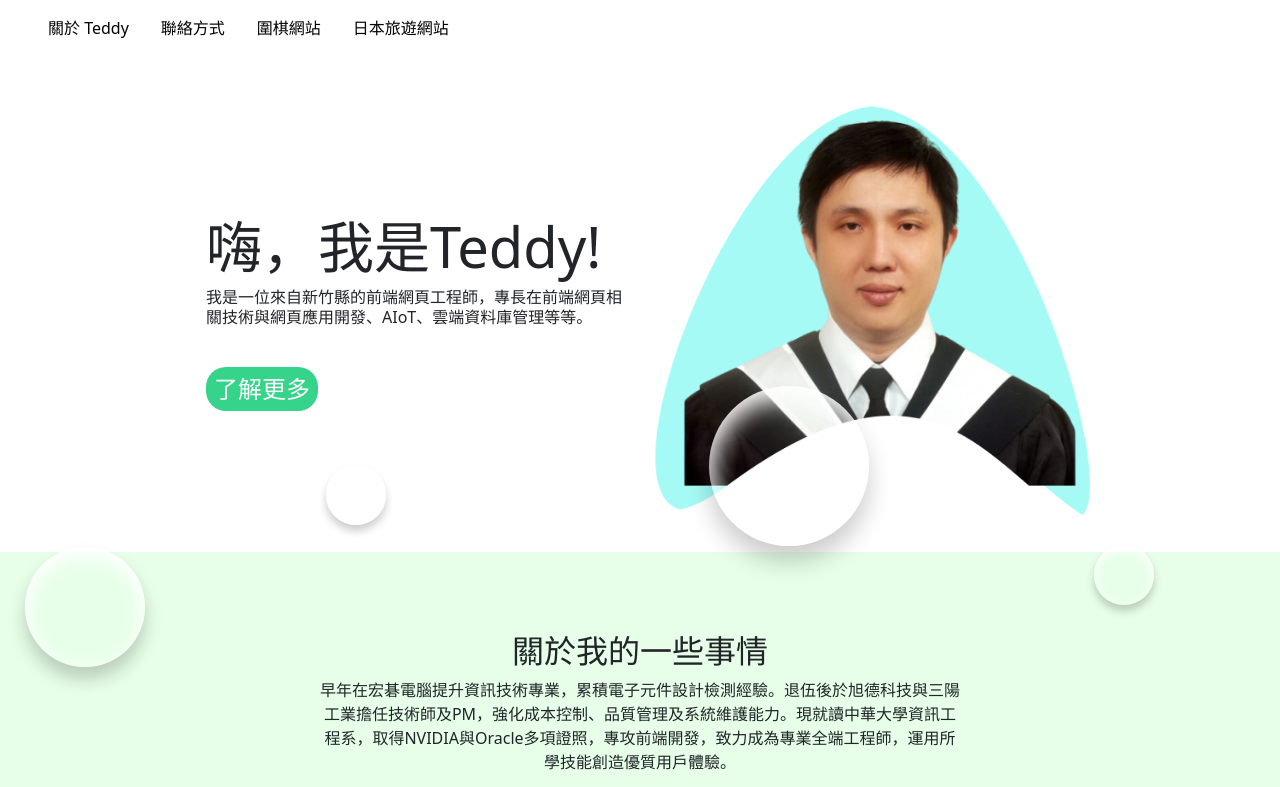
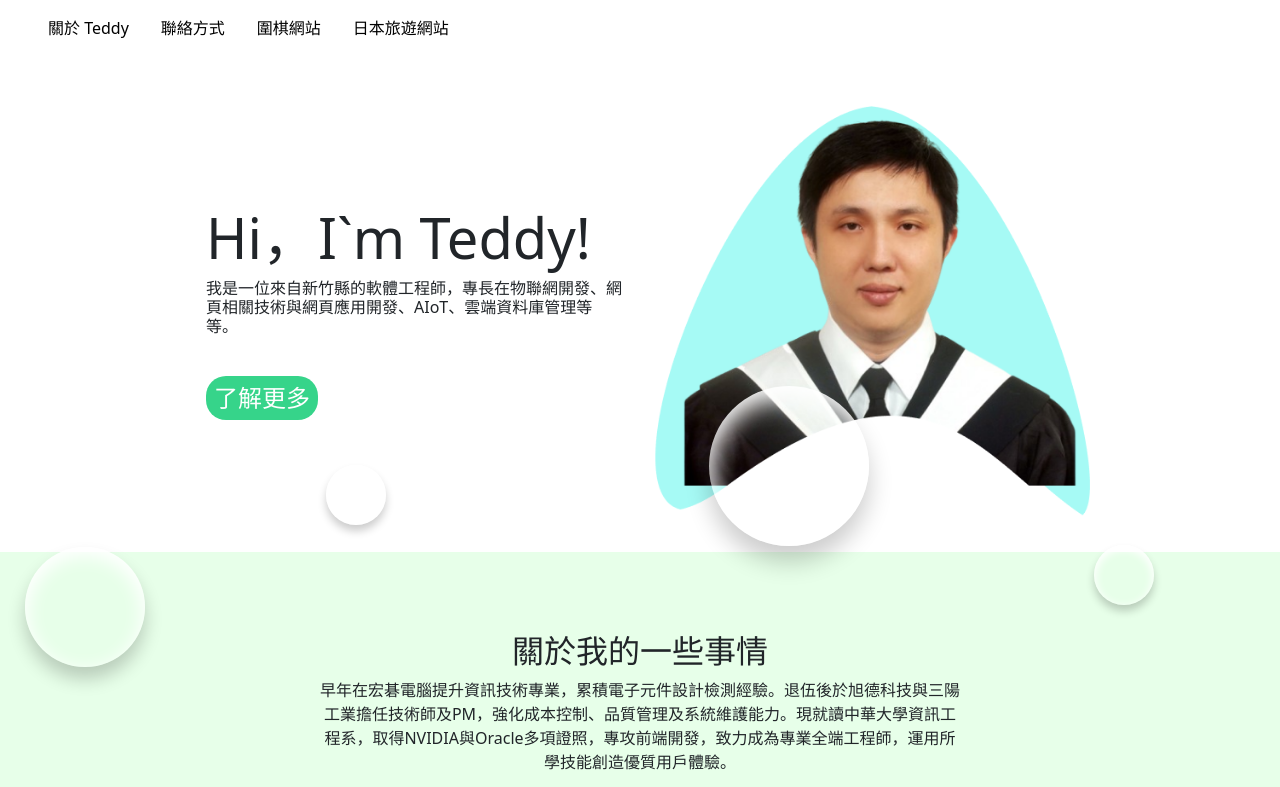
Before and after one commit to teddy135790196/teddy.github.io, a plain HTML site: page index.html in a window 1280 px wide. Shown: the top 787 px of the page. Drawn offline with nearby package versions, Linux system fonts and the light colour scheme.

Commit message:
Update index.html

```diff
--- a/index.html
+++ b/index.html
@@ -44,9 +44,9 @@
       </div>
       <section class="main-area">
         <div class="info">
-          <h1>嗨，我是Teddy!</h1>
+          <h1>Hi，I`m Teddy!</h1>
           <h2 id="about-me">
-            我是一位來自新竹縣的前端網頁工程師，專長在前端網頁相關技術與網頁應用開發、AIoT、雲端資料庫管理等等。
+            我是一位來自新竹縣的軟體工程師，專長在物聯網開發、網頁相關技術與網頁應用開發、AIoT、雲端資料庫管理等等。
           </h2>
           <a href="./contact.html">了解更多</a>
         </div>
@@ -173,7 +173,7 @@
               <td>
                 2024:
                 開發兩個網頁前端專案，分別是日本旅遊推薦以及圍棋資訊網，用Figma畫出網頁架構，設計使用者介面UI/UX、用HTML做出網頁架構、CSS將網頁前端美化以及提升使用者外觀。
-                2025
+                2025:
                 開發物聯網空氣品質監控專案，應用於新竹縣竹北市尚義里、白地里
               </td>
             </tr>
```
